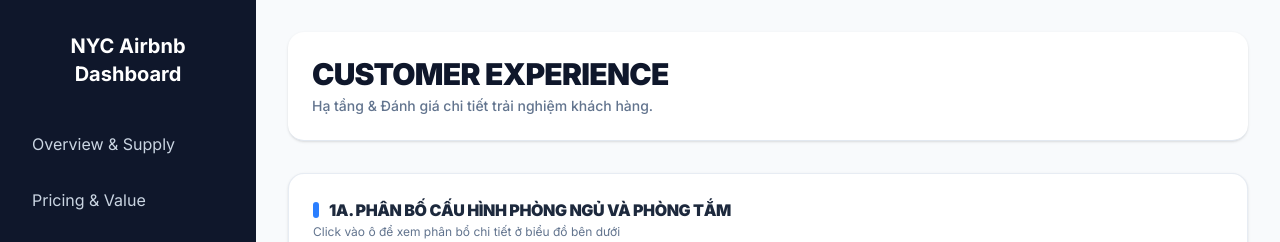
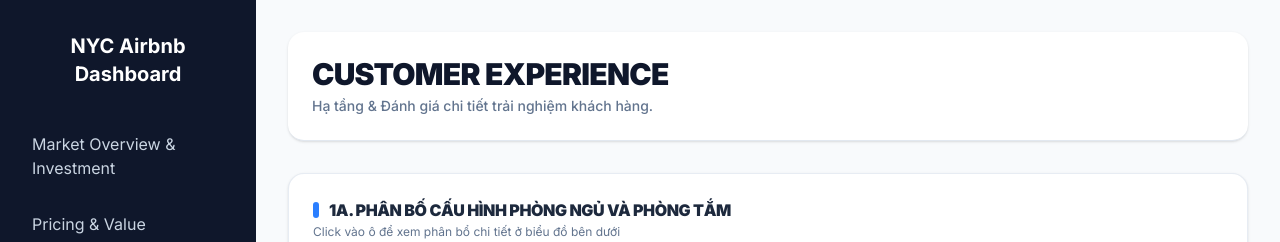
Before and after one commit to GoodGuyTn/AirBnB-NYC-Dashboard, a Next.js app: page /experience in a window 1280 px wide. Shown: the top 242 px of the page. Built offline with nearby package versions, Linux system fonts and the light colour scheme; no server answers.

Commit message:
fix: sửa lại tên sidebar cho khớp

```diff
--- a/app/components/Sidebar.js
+++ b/app/components/Sidebar.js
@@ -4,7 +4,7 @@
 import { usePathname } from "next/navigation";
 
 const navItems = [
-  { name: "Overview & Supply", path: "/" },
+  { name: "Market Overview & Investment", path: "/" },
   { name: "Pricing & Value", path: "/pricing" },
   { name: "Host Performance", path: "/hosts" },
   { name: "Customer Experience", path: "/experience" },
@@ -25,11 +25,10 @@
             <Link
               key={item.path}
               href={item.path}
-              className={`block px-4 py-3 rounded-md transition-colors ${
-                isActive
+              className={`block px-4 py-3 rounded-md transition-colors ${isActive
                   ? "bg-blue-600 text-white font-semibold"
                   : "hover:bg-slate-800 text-slate-300"
-              }`}
+                }`}
             >
               {item.name}
             </Link>
```
Also changed, not shown: 1 other file (tests, documents, lock files or other folders).
